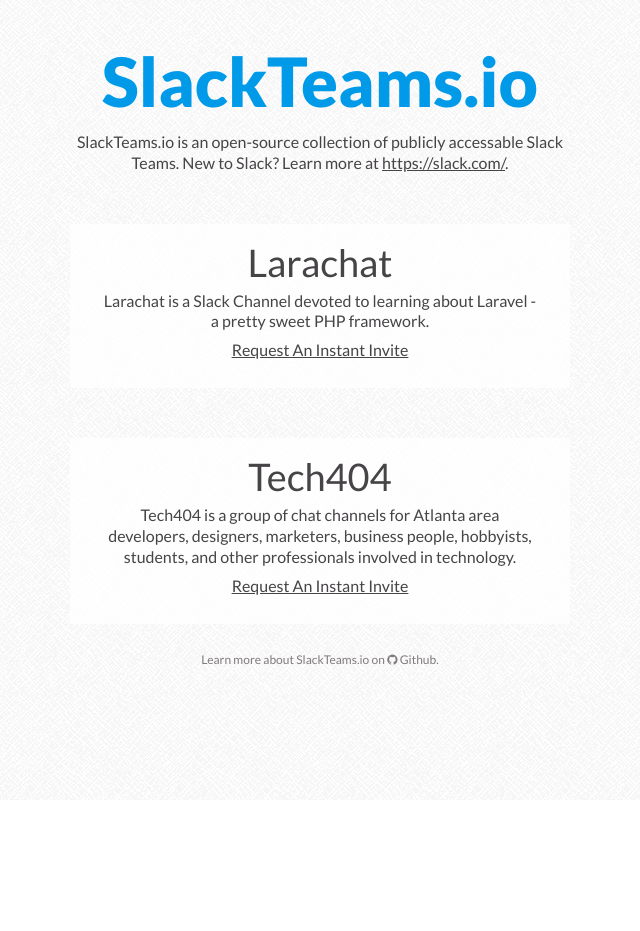
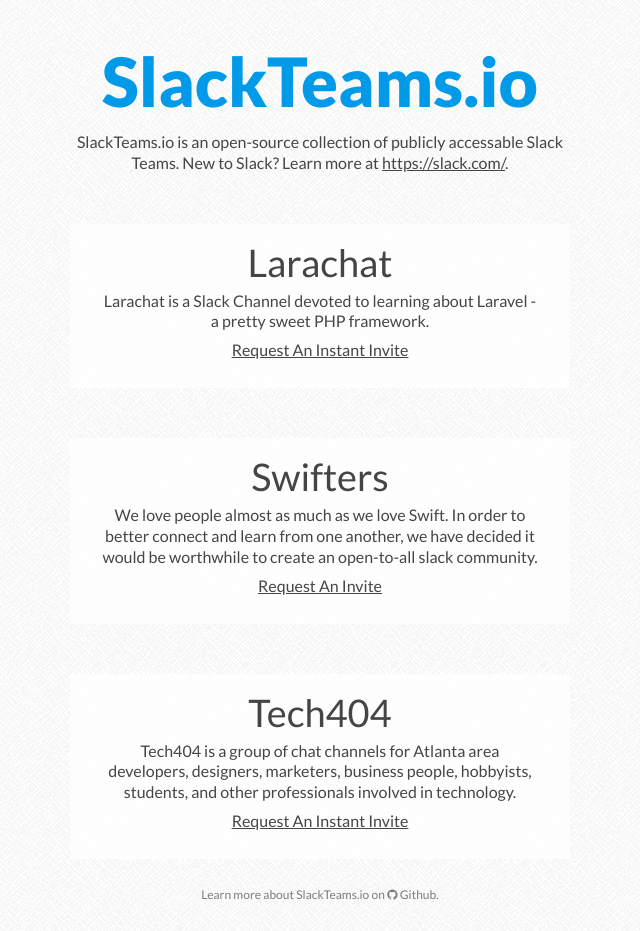
Before and after one commit to chrislentz/slackteams.io, a plain HTML site: page index.html in a window 1280 px wide. Shown: the whole page, without its empty margins (320-960 px from the left). Before the commit the page ends 800 px from the top, so only its background shows below. Drawn offline with Linux system fonts and the light colour scheme.

Commit message:
Added swifters.slack.com.

```diff
--- a/index.html
+++ b/index.html
@@ -21,6 +21,13 @@
         <h3><a href="http://larachat.co/" target="_blank">Larachat</a></h3>
         <p>Larachat is a Slack Channel devoted to learning about Laravel - a pretty sweet PHP framework.</p>
         <a href="http://larachat.co/apply" target="_blank">Request An Instant Invite</a>
+      </div>
+
+      <!-- Swifters -->
+      <div>
+        <h3><a href="https://swiftcast.tv/articles/join-the-swift-slack-community" target="_blank">Swifters</a></h3>
+        <p>We love people almost as much as we love Swift. In order to better connect and learn from one another, we have decided it would be worthwhile to create an open-to-all slack community.</p>
+        <a href="https://docs.google.com/forms/d/1WPWkUjZi4RjmtdbXeWae1jYG8BUQt6cGnfo6TInKfZs/viewform?c=0&w=1" target="_blank">Request An Invite</a>
       </div>
 
       <!-- Tech404 -->
```
